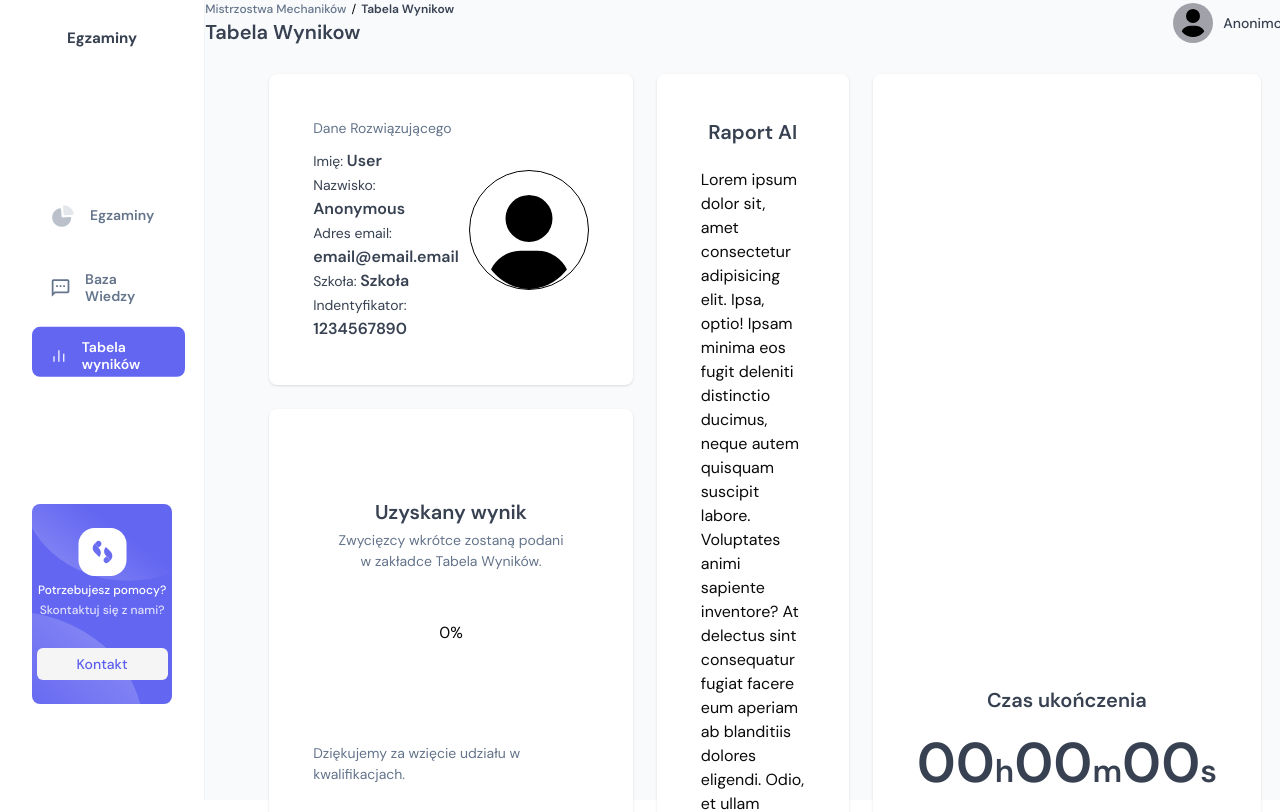
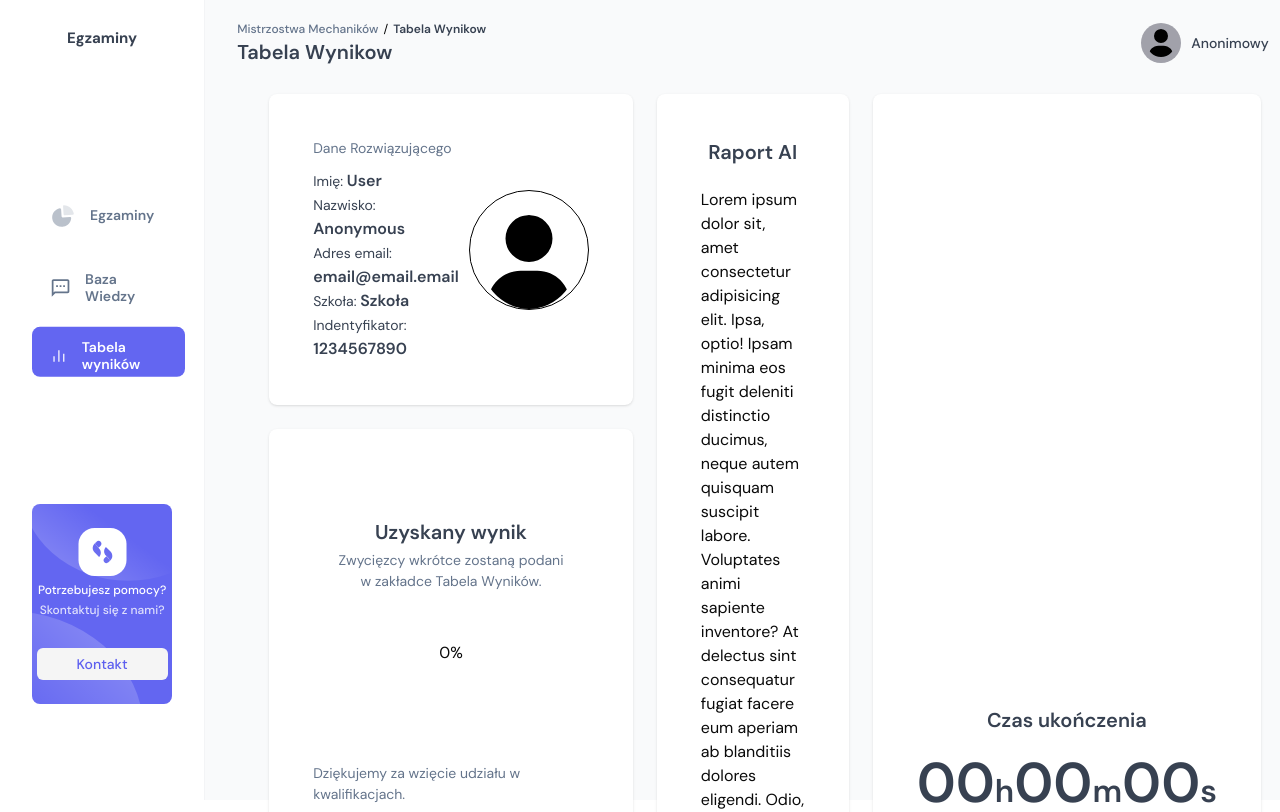
Before and after one commit to Vetther/HackHeroes2023, a Next.js app in the folder apps/frontend/: page /tabela-wynikow in a window 1280 px wide. Shown: the top 812 px of the page. Built offline with nearby package versions, Linux system fonts and the light colour scheme.

Commit message:
Update padding navbar

```diff
--- a/apps/frontend/src/components/navbar.tsx
+++ b/apps/frontend/src/components/navbar.tsx
@@ -17,7 +17,7 @@ export default function Navbar() {
         });
 
     return (
-        <nav className="inline-flex w-full items-center justify-between">
+        <nav className="inline-flex w-full items-center justify-between px-8 pt-5">
             <div className="inline-flex shrink grow basis-0 flex-col">
                 <Breadcrumbs
                     items={[
```
